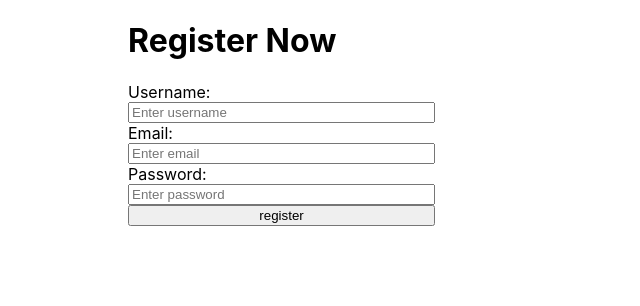
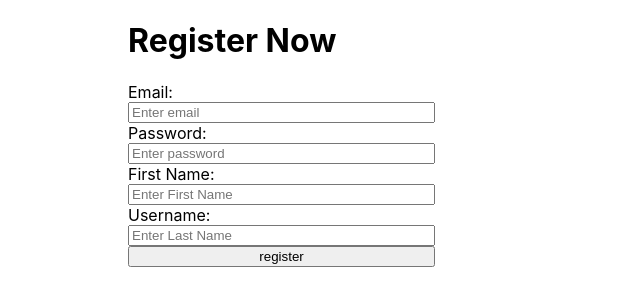
Before and after one commit to slay419/Filmfinder, a React (Create React App) app: page /register in a window 1280 px wide. Shown: the top 306 px of the page, without its empty margins (0-640 px from the left). Built offline with nearby package versions, Linux system fonts and the light colour scheme.

Commit message:
register.js adjustments

```diff
--- a/src/components/auth/Register.js
+++ b/src/components/auth/Register.js
@@ -8,14 +8,17 @@ const Register = () => {
     <div className="register">
       <h1>Register Now</h1>
       <form>
-          <label for="name">Username:</label>
-          <input type="text" placeholder="Enter username" id="name"></input>
-
           <label for="email">Email:</label>
           <input type="text" placeholder="Enter email" id="email"></input>
 
           <label for="pword">Password:</label>
           <input type="password" placeholder="Enter password" id="pword"></input>
+
+          <label for="fname">First Name:</label>
+          <input type="text" placeholder="Enter First Name" id="fname"></input>
+
+          <label for="lname">Username:</label>
+          <input type="text" placeholder="Enter Last Name" id="lname"></input>
 
           <button type="button" onClick={()=> alert("bold of you to assume this would work")}>register</button>
       </form>
```
